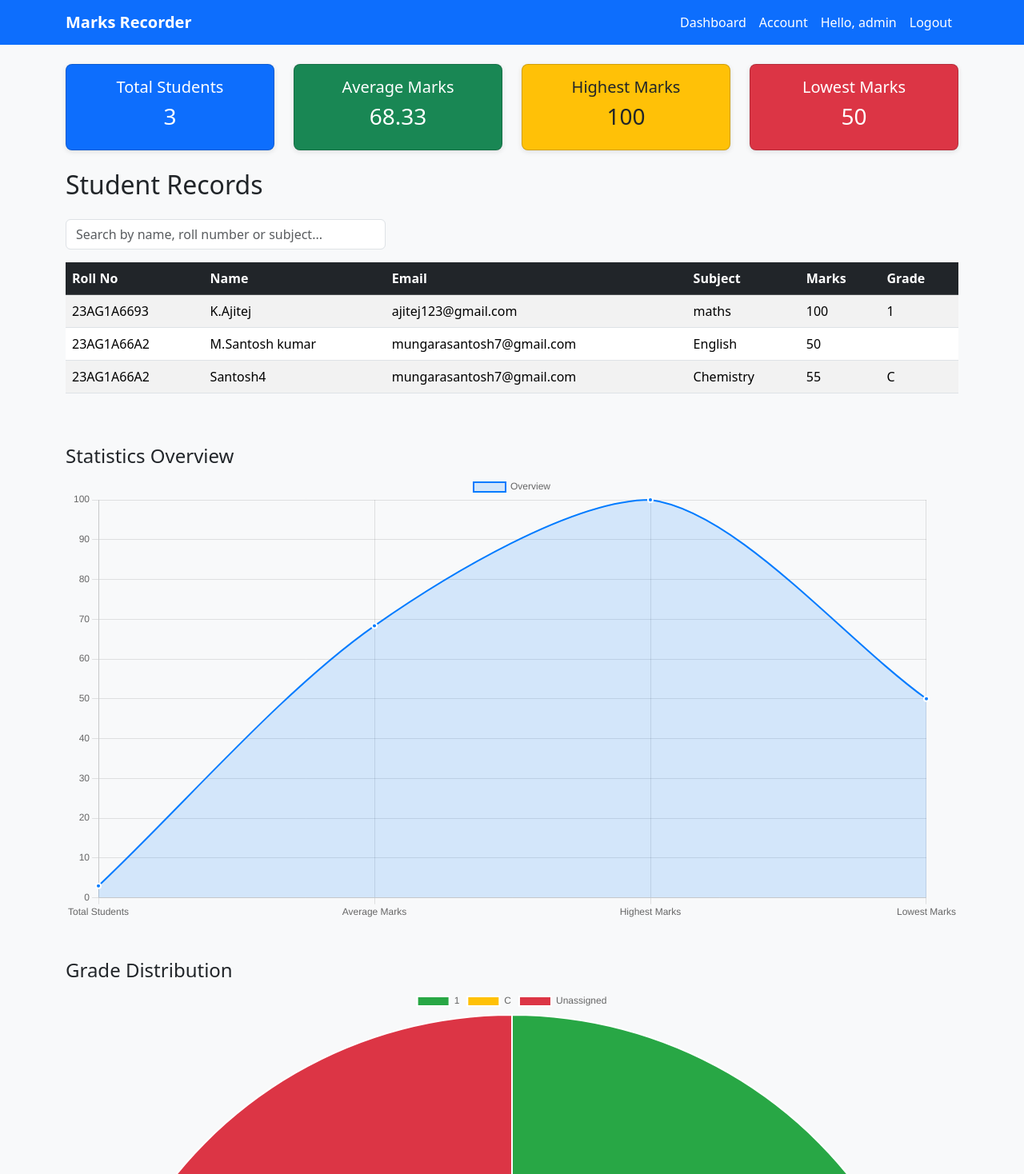
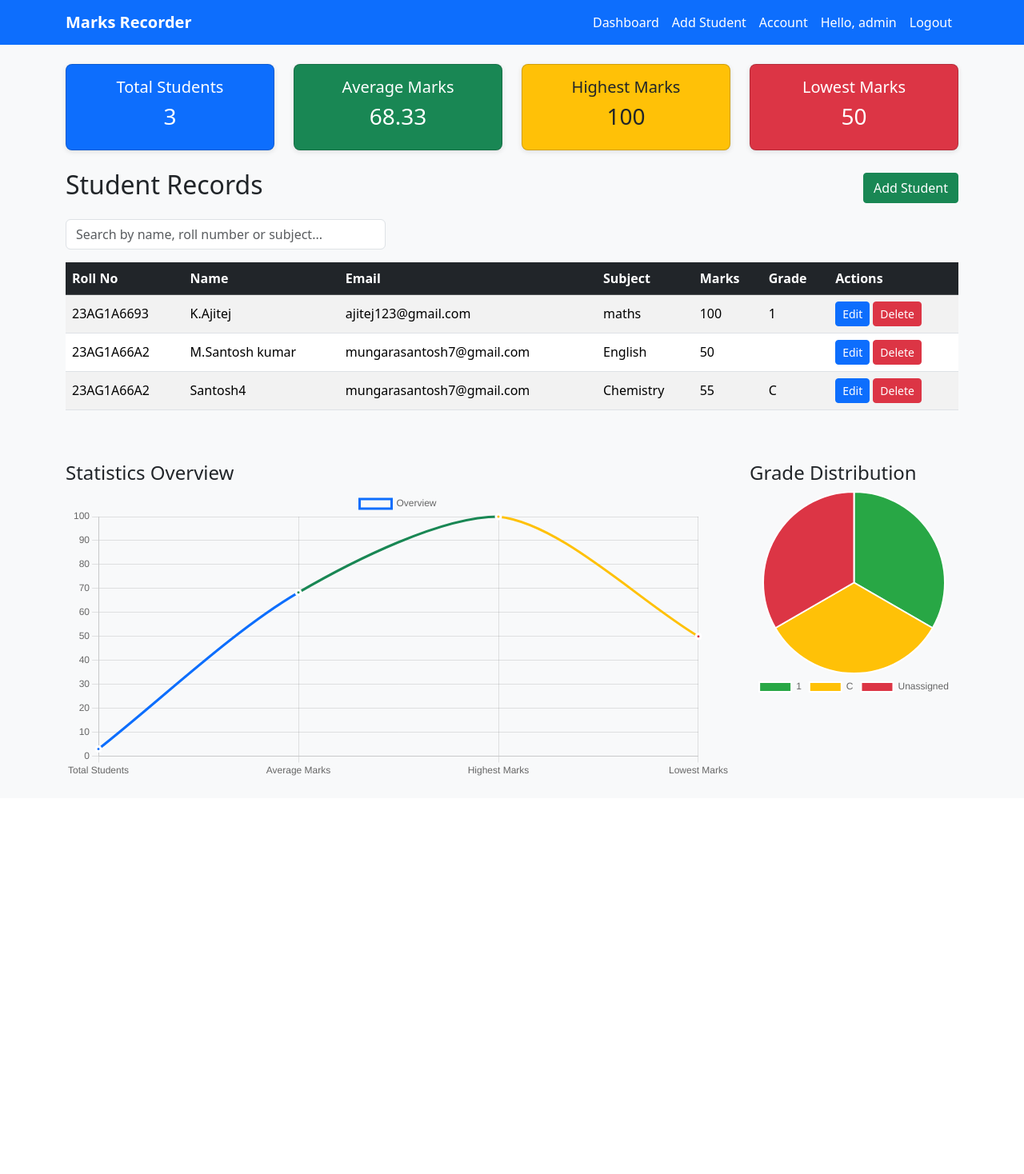
Before and after one commit to SantoshM09/student-marks-recorder, a Flask app: page /dashboard in a window 1280 px wide. Shown: the top 1468 px of the page at 80% size. After the commit the page ends 970 px from the top, so only its background shows below. Run offline with Flask 3, Linux system fonts and the light colour scheme; a user stored in the database is signed in; data comes from the database, SQL or seed files in the repository.

Commit message:
modified the graphs

```diff
--- a/Templates/base.html
+++ b/Templates/base.html
@@ -21,6 +21,9 @@
         <ul class="navbar-nav ms-auto">
           {% if session.get('username') %}
             <li class="nav-item"><a class="nav-link" href="{{ url_for('dashboard') }}">Dashboard</a></li>
+            {% if session.get('role') == 'admin' %}
+            <li class="nav-item"><a class="nav-link" href="{{ url_for('add_student') }}">Add Student</a></li>
+            {% endif %}
             <li class="nav-item"><a class="nav-link" href="{{ url_for('account') }}">Account</a></li>
             <li class="nav-item"><span class="nav-link">Hello, {{ session.username }}</span></li>
             <li class="nav-item"><a class="nav-link" href="{{ url_for('logout') }}">Logout</a></li>
--- a/Templates/dashboard.html
+++ b/Templates/dashboard.html
@@ -90,11 +90,18 @@
   </table>
 </div>
 
-<h4 class="mt-5">Statistics Overview</h4>
-<canvas id="statsChart" width="400" height="200"></canvas>
-
-<h4 class="mt-5">Grade Distribution</h4>
-<canvas id="gradeChart" width="400" height="200"></canvas>
+<div class="row mt-5 align-items-start">
+  <div class="col-lg-9 mb-4">
+    <h4>Statistics Overview</h4>
+    <canvas id="statsChart" style="width: 100%; height: 360px;"></canvas>
+  </div>
+  <div class="col-lg-3">
+    <h4>Grade Distribution</h4>
+    <div class="d-flex justify-content-center">
+      <canvas id="gradeChart" style="max-width: 100%; height: 300px;"></canvas>
+    </div>
+  </div>
+ </div>
 
 <script src="https://cdn.jsdelivr.net/npm/chart.js"></script>
 <script>
@@ -102,6 +109,7 @@
   const statsCtx = document.getElementById('statsChart').getContext('2d');
   const statsLabels = ['Total Students', 'Average Marks', 'Highest Marks', 'Lowest Marks'];
   const statsData = JSON.parse('{{ [total_students, (avg_marks or 0), (highest_marks or 0), (lowest_marks or 0)] | tojson | safe }}');
+  const statColors = ['#0d6efd', '#198754', '#ffc107', '#dc3545']; // blue, green, yellow, red
 
   new Chart(statsCtx, {
     type: 'line',
@@ -110,19 +118,28 @@
       datasets: [{
         label: 'Overview',
         data: statsData,
-        borderColor: '#007bff',
-        backgroundColor: 'rgba(0,123,255,0.15)',
-        pointBackgroundColor: '#007bff',
+        // Color each segment and point differently
+        segment: {
+          borderColor: ctx => statColors[ctx.p0DataIndex]
+        },
+        borderColor: statColors[0],
+        backgroundColor: 'transparent',
+        pointBackgroundColor: statColors,
         pointBorderColor: '#fff',
-        borderWidth: 2,
-        fill: true,
+        borderWidth: 3,
+        fill: false,
         tension: 0.3
       }]
     },
     options: {
       responsive: true,
       plugins: {
-        legend: { display: true }
+        legend: { display: true },
+        tooltip: {
+          callbacks: {
+            label: (ctx) => `${ctx.label}: ${ctx.parsed.y}`
+          }
+        }
       },
       scales: {
         y: { beginAtZero: true }
@@ -143,6 +160,12 @@
         data: gradeCounts,
         backgroundColor: ['#28a745', '#ffc107', '#dc3545', '#007bff', '#6f42c1']
       }]
+    },
+    options: {
+      responsive: true,
+      maintainAspectRatio: true,
+      aspectRatio: 1,
+      plugins: { legend: { position: 'bottom' } }
     }
   });
 </script>
--- a/app.py
+++ b/app.py
@@ -56,9 +56,9 @@
         if 'role' not in col_names:
             conn.execute("ALTER TABLE users ADD COLUMN role TEXT DEFAULT 'user'")
             conn.commit()
-            # Ensure existing 'admin' username keeps admin privileges after migration
-            conn.execute("UPDATE users SET role='admin' WHERE username='admin'")
-            conn.commit()
+        # Ensure existing 'admin' username keeps admin privileges (idempotent)
+        conn.execute("UPDATE users SET role='admin' WHERE username='admin'")
+        conn.commit()
     except Exception:
         pass
 
```
